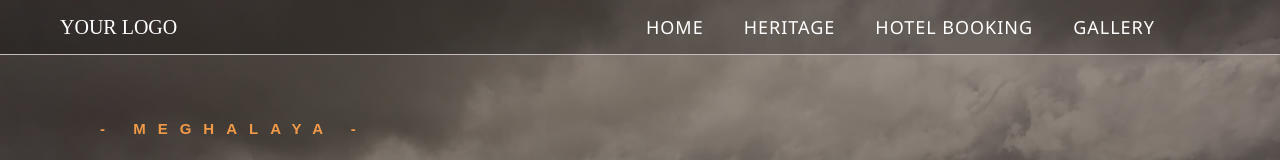
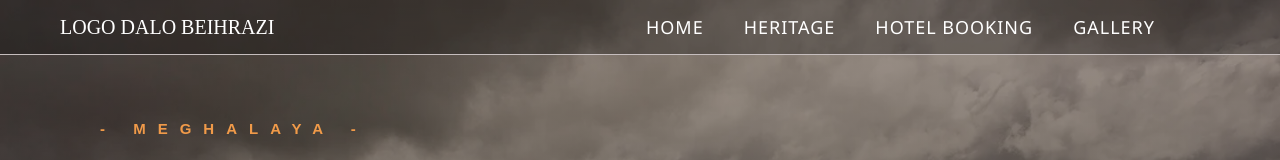
Before and after one commit to Beihrazi/heritage, a plain HTML site: page index.html in a window 1280 px wide. Shown: the top 160 px of the page. Drawn offline with Linux system fonts and the light colour scheme.

Commit message:
Update index.html

```diff
--- a/index.html
+++ b/index.html
@@ -9,7 +9,7 @@
         <!--Navigation-->
         <nav class="navigation">
             <div class="logo">
-                <a href="#">your logo</a>
+                <a href="#">logo dalo beihrazi</a>
             </div>
                 <ul>
                     <li><a href="index.html" target="_parent">Home</a></li>
```
